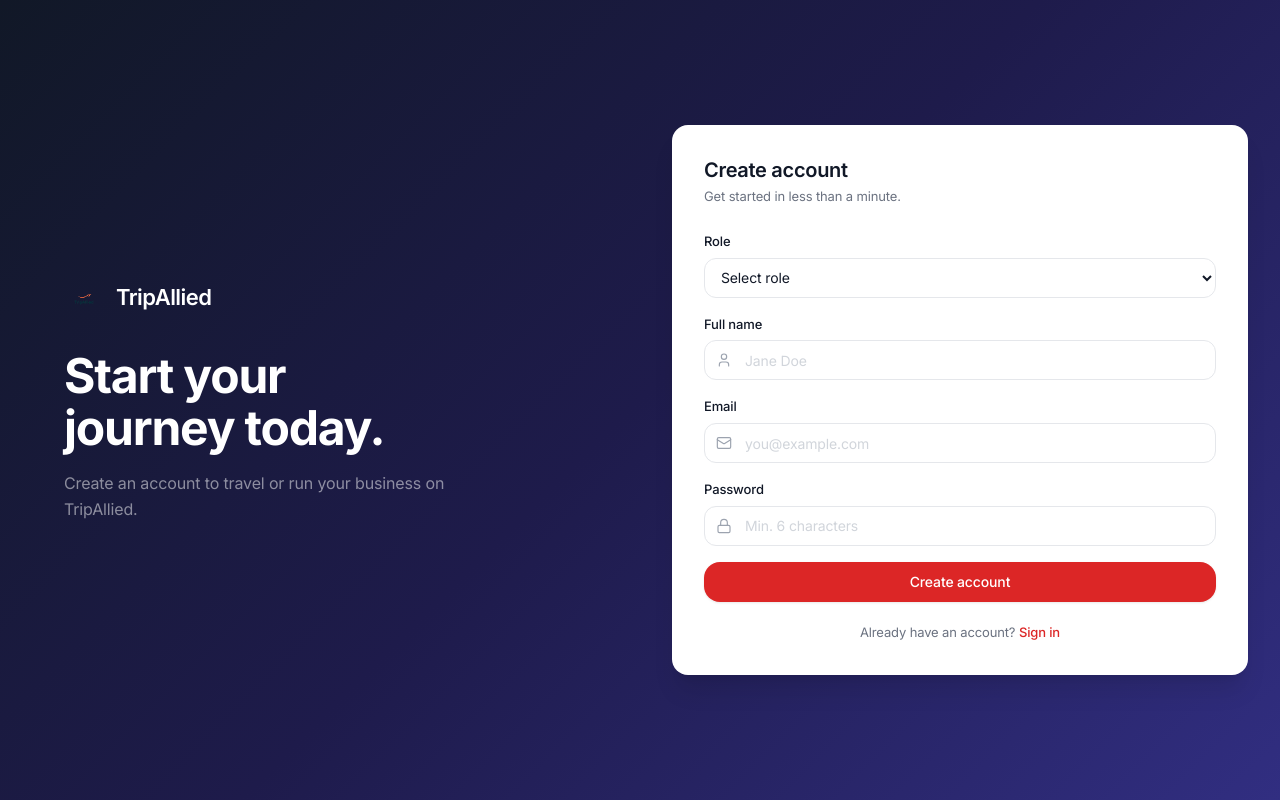
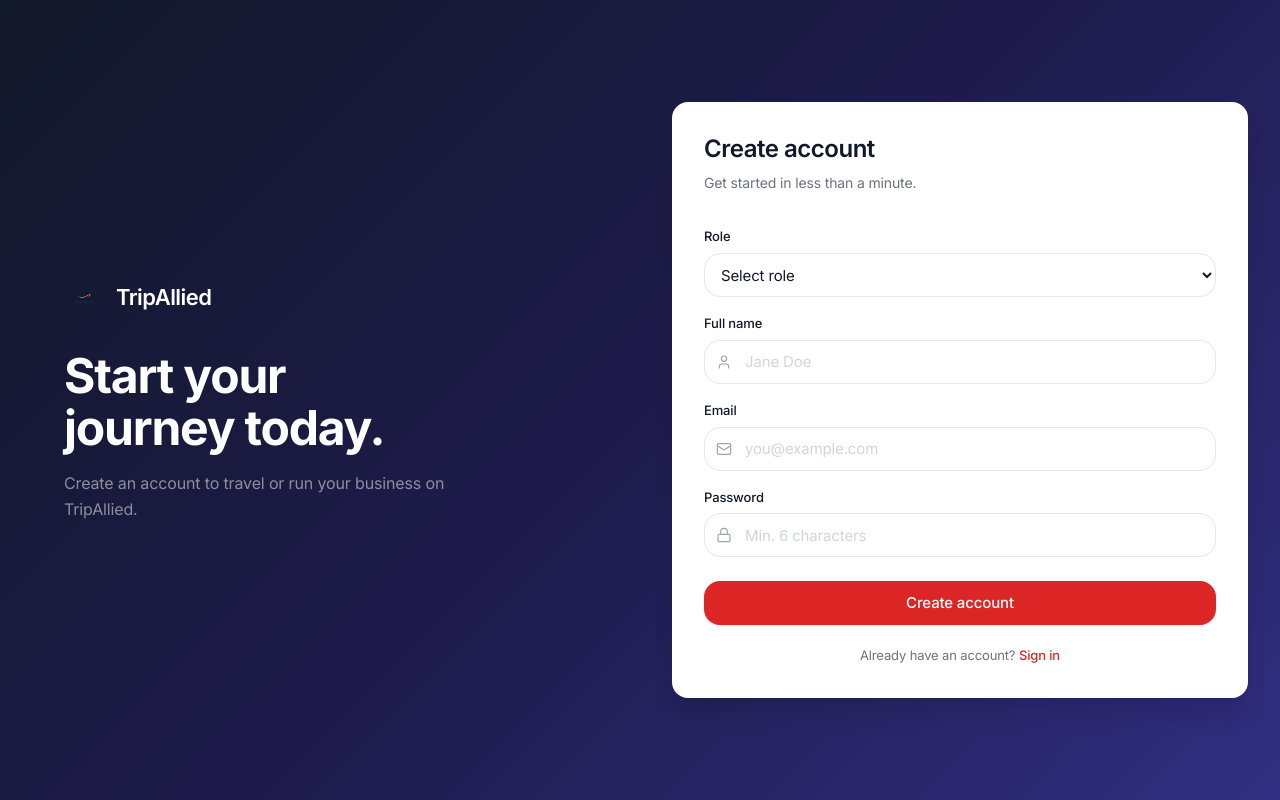
Before and after one commit to garvitdayal28/CodeHunt, a React (Vite) app in the folder frontend/: page /register in a window 1280 px wide. Built offline with nearby package versions, Linux system fonts and the light colour scheme; no server answers.

Commit message:
refactor: Centralize authentication page layout into a new AuthLayout component and standardize input/button sizes.

```diff
--- a/frontend/src/App.css
+++ b/frontend/src/App.css
@@ -115,3 +115,9 @@ body {
 /* ─── Gradients ─── */
 .bg-hero-gradient { background: linear-gradient(135deg, #111827 0%, #1E1B4B 50%, #312E81 100%); }
 .bg-gradient-accent { background: linear-gradient(135deg, #DC2626 0%, #B91C1C 100%); }
+
+/* ─── Utilities ─── */
+.custom-scrollbar::-webkit-scrollbar { width: 6px; }
+.custom-scrollbar::-webkit-scrollbar-track { background: transparent; }
+.custom-scrollbar::-webkit-scrollbar-thumb { background-color: var(--color-border); border-radius: 10px; }
+.custom-scrollbar::-webkit-scrollbar-thumb:hover { background-color: var(--color-text-muted); }
--- /dev/null
+++ b/frontend/src/components/layout/AuthLayout.jsx
@@ -0,0 +1,35 @@
+export default function AuthLayout({ title, subtitle, children, maxWidthClass = 'max-w-sm' }) {
+    return (
+        <div className="min-h-screen flex bg-hero-gradient">
+            {/* Left Brand */}
+            <div className="hidden lg:flex lg:w-1/2 flex-col justify-center px-16">
+                <div className="max-w-md">
+                    <div className="flex items-center gap-3 mb-8">
+                        <img src="/Logo-removedbg.png" alt="TripAllied" className="h-10 w-10 object-contain" />
+                        <span className="text-[22px] font-semibold text-white tracking-tight">TripAllied</span>
+                    </div>
+                    <h1 className="text-display-xl text-white mb-4">
+                        {title}
+                    </h1>
+                    <p className="text-body-lg text-white/50">
+                        {subtitle}
+                    </p>
+                </div>
+            </div>
+
+            {/* Right Form */}
+            <div className="flex-1 flex items-center justify-center px-6 py-8">
+                <div className={`w-full ${maxWidthClass} animate-fade-in-up`}>
+                    <div className="lg:hidden flex items-center gap-2.5 mb-8">
+                        <img src="/Logo-removedbg.png" alt="TripAllied" className="h-9 w-9 object-contain" />
+                        <span className="text-[18px] font-semibold text-white">TripAllied</span>
+                    </div>
+
+                    <div className="bg-white rounded-2xl shadow-xl p-8 max-h-[88vh] overflow-y-auto">
+                        {children}
+                    </div>
+                </div>
+            </div>
+        </div>
+    );
+}
--- a/frontend/src/components/ui/Button.jsx
+++ b/frontend/src/components/ui/Button.jsx
@@ -1,17 +1,17 @@
 import { Loader2, Check } from 'lucide-react';
 
 const variants = {
-  primary:   'bg-primary text-white hover:bg-primary-hover shadow-sm',
+  primary: 'bg-primary text-white hover:bg-primary-hover shadow-sm',
   secondary: 'bg-white text-ink border border-border hover:bg-surface-sunken',
-  danger:    'bg-danger text-white hover:bg-danger/90',
-  ghost:     'text-text-secondary hover:text-ink hover:bg-surface-sunken',
-  blue:      'bg-blue text-white hover:bg-blue-hover shadow-sm',
+  danger: 'bg-danger text-white hover:bg-danger/90',
+  ghost: 'text-text-secondary hover:text-ink hover:bg-surface-sunken',
+  blue: 'bg-blue text-white hover:bg-blue-hover shadow-sm',
 };
 
 const sizes = {
   sm: 'h-8 px-3 text-[13px] rounded-lg gap-1.5',
   md: 'h-9 px-4 text-[14px] rounded-lg gap-2',
-  lg: 'h-10 px-5 text-[14px] rounded-xl gap-2',
+  lg: 'h-11 px-5 text-[15px] rounded-xl gap-2 font-medium',
 };
 
 export default function Button({
@@ -31,8 +31,8 @@ export default function Button({
       {...props}
     >
       {loading ? <Loader2 className="h-4 w-4 animate-spin" /> :
-       success ? <Check className="h-4 w-4" /> :
-       Icon ? <Icon className="h-4 w-4 shrink-0" strokeWidth={1.75} /> : null}
+        success ? <Check className="h-4 w-4" /> :
+          Icon ? <Icon className="h-4 w-4 shrink-0" strokeWidth={1.75} /> : null}
       {children}
     </button>
   );
--- a/frontend/src/components/ui/Input.jsx
+++ b/frontend/src/components/ui/Input.jsx
@@ -4,8 +4,10 @@ export default function Input({
   icon: Icon,
   type = 'text',
   className = '',
+  inputSize = 'md',
   ...props
 }) {
+  const heightClass = inputSize === 'lg' ? 'h-11' : 'h-10';
   return (
     <div className={`space-y-1.5 ${className}`}>
       {label && (
@@ -20,11 +22,12 @@ export default function Input({
         <input
           type={type}
           className={`
-            block w-full h-10 px-3
+            block w-full ${heightClass} px-3
             ${Icon ? 'pl-10' : ''}
             bg-white border
             ${error ? 'border-danger focus:border-danger focus:ring-danger/20' : 'border-border focus:border-accent focus:ring-accent/20'}
-            rounded-lg text-[14px] text-ink placeholder-text-placeholder
+            ${inputSize === 'lg' ? 'rounded-xl text-[15px]' : 'rounded-lg text-[14px]'}
+            text-ink placeholder-text-placeholder
             outline-none transition-all duration-150
             focus:ring-2
           `}
@@ -36,7 +39,8 @@ export default function Input({
   );
 }
 
-export function Select({ label, error, children, className = '', ...props }) {
+export function Select({ label, error, children, className = '', inputSize = 'md', ...props }) {
+  const heightClass = inputSize === 'lg' ? 'h-11' : 'h-10';
   return (
     <div className={`space-y-1.5 ${className}`}>
       {label && (
@@ -44,10 +48,10 @@ export function Select({ label, error, children, className = '', ...props }) {
       )}
       <select
         className={`
-          block w-full h-10 px-3
+          block w-full ${heightClass} px-3
           bg-white border border-border
-          rounded-lg text-[14px] text-ink
-          outline-none transition-all duration-150 cursor-pointer
+          ${inputSize === 'lg' ? 'rounded-xl text-[15px]' : 'rounded-lg text-[14px]'}
+          text-ink outline-none transition-all duration-150 cursor-pointer
           focus:border-accent focus:ring-2 focus:ring-accent/20
         `}
         {...props}
--- a/frontend/src/pages/auth/Register.jsx
+++ b/frontend/src/pages/auth/Register.jsx
@@ -3,6 +3,7 @@ import { Link, useNavigate } from 'react-router-dom';
 import { Lock, Mail, User } from 'lucide-react';
 
 import BusinessProfileFormFields from '../../components/business/BusinessProfileFormFields';
+import AuthLayout from '../../components/layout/AuthLayout';
 import Button from '../../components/ui/Button';
 import Input, { Select } from '../../components/ui/Input';
 import { useAuth } from '../../contexts/AuthContext';
@@ -51,34 +52,19 @@ export default function Register() {
   };
 
   return (
-    <div className="min-h-screen flex bg-hero-gradient">
-      <div className="hidden lg:flex lg:w-1/2 flex-col justify-center px-16">
-        <div className="max-w-md">
-          <div className="flex items-center gap-3 mb-8">
-            <img src="/Logo-removedbg.png" alt="TripAllied" className="h-10 w-10 object-contain" />
-            <span className="text-[22px] font-semibold text-white tracking-tight">TripAllied</span>
-          </div>
-          <h1 className="text-display-xl text-white mb-4">
+    <AuthLayout
+      title={
+        <>
           Start your
           <br />
           journey today.
-          </h1>
-          <p className="text-body-lg text-white/50">
-            Create an account to travel or run your business on TripAllied.
-          </p>
-        </div>
-      </div>
-
-      <div className="flex-1 flex items-center justify-center px-6 py-8">
-        <div className="w-full max-w-xl animate-fade-in-up">
-          <div className="lg:hidden flex items-center gap-2.5 mb-8">
-            <img src="/Logo-removedbg.png" alt="TripAllied" className="h-9 w-9 object-contain" />
-            <span className="text-[18px] font-semibold text-white">TripAllied</span>
-          </div>
-
-          <div className="bg-white rounded-2xl shadow-xl p-8 max-h-[88vh] overflow-y-auto">
-            <h2 className="text-display-sm text-ink mb-1">Create account</h2>
-            <p className="text-body-sm text-text-secondary mb-6">Get started in less than a minute.</p>
+        </>
+      }
+      subtitle="Create an account to travel or run your business on TripAllied."
+      maxWidthClass="max-w-xl"
+    >
+      <h2 className="text-display-md text-ink mb-2">Create account</h2>
+      <p className="text-body-md text-text-secondary mb-8">Get started in less than a minute.</p>
 
       {error && (
         <div className="bg-danger-soft border border-danger/20 rounded-lg p-3 mb-5">
@@ -90,6 +76,7 @@ export default function Register() {
         <Select
           label="Role"
           required
+          inputSize="lg"
           value={role}
           onChange={(e) => setRole(e.target.value)}
         >
@@ -103,6 +90,7 @@ export default function Register() {
           type="text"
           required
           icon={User}
+          inputSize="lg"
           placeholder="Jane Doe"
           value={displayName}
           onChange={(e) => setDisplayName(e.target.value)}
@@ -112,6 +100,7 @@ export default function Register() {
           type="email"
           required
           icon={Mail}
+          inputSize="lg"
           placeholder="you@example.com"
           value={email}
           onChange={(e) => setEmail(e.target.value)}
@@ -121,6 +110,7 @@ export default function Register() {
           type="password"
           required
           icon={Lock}
+          inputSize="lg"
           placeholder="Min. 6 characters"
           minLength="6"
           value={password}
@@ -134,9 +124,11 @@ export default function Register() {
           </div>
         )}
 
+        <div className="pt-2">
           <Button type="submit" loading={loading} className="w-full" size="lg">
             Create account
           </Button>
+        </div>
       </form>
 
       <p className="text-center text-[13px] text-text-secondary mt-5">
@@ -146,9 +138,6 @@ export default function Register() {
           Sign in
         </Link>
       </p>
-          </div>
-        </div>
-      </div>
-    </div>
+    </AuthLayout>
   );
 }
```
Also changed, not shown: frontend/src/pages/auth/Login.jsx (+19 -32 lines). Lines whose indentation alone changed are shown as unchanged.
